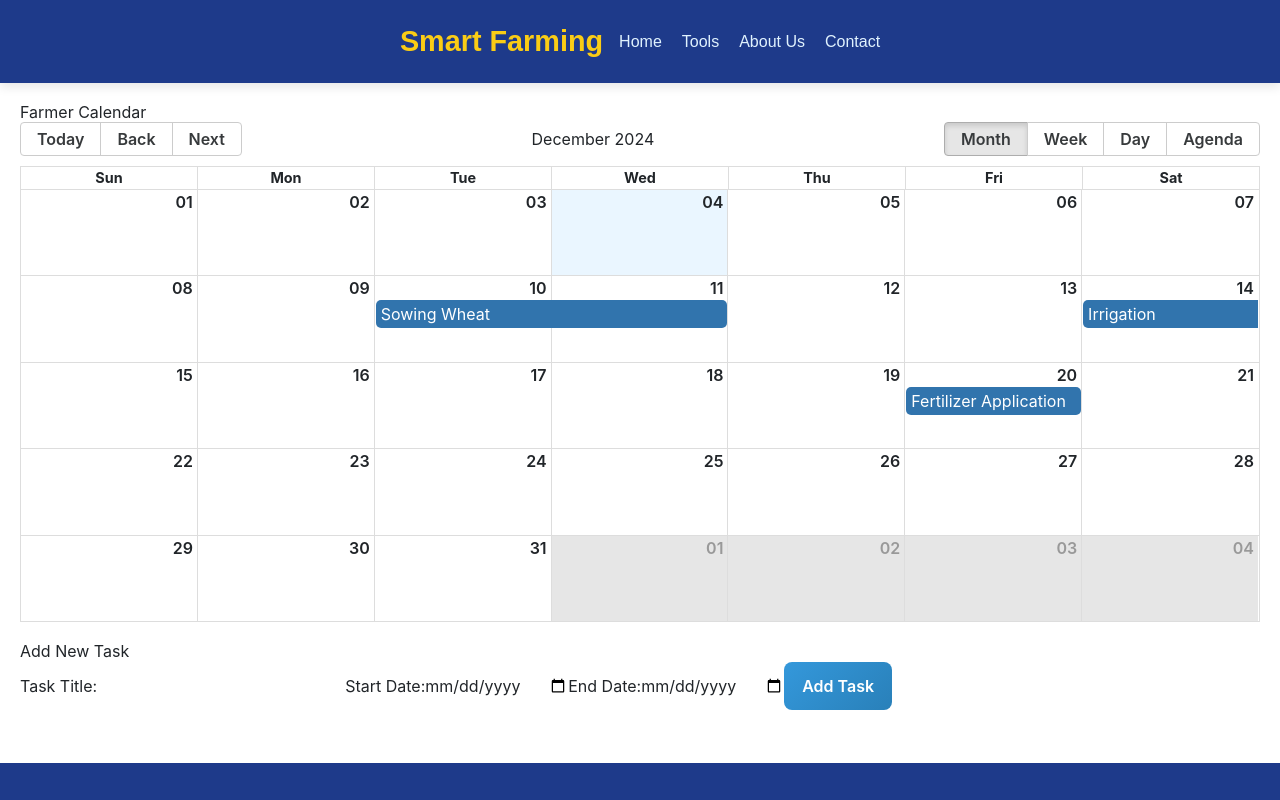
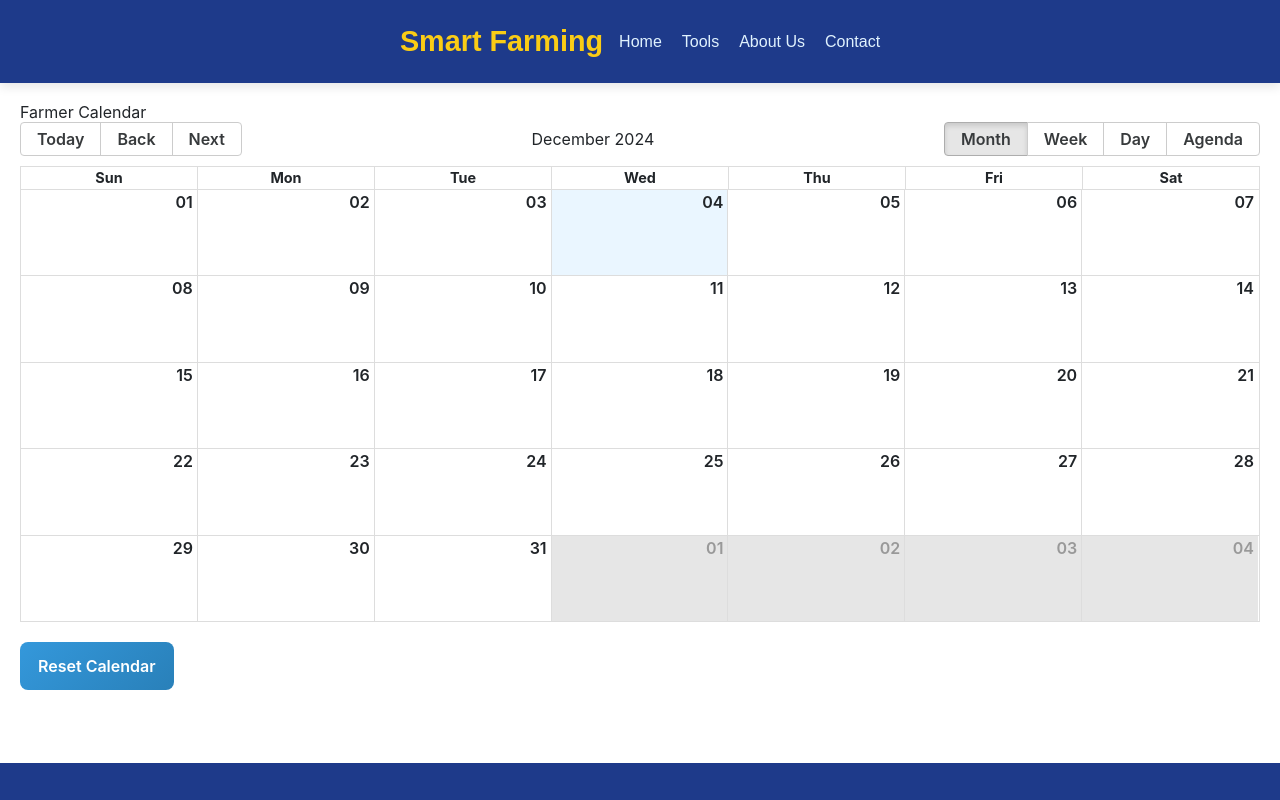
Before and after one commit to saibrvitm/AI-Powered-Agriculture-App, a React (Create React App) app in the folder frontend/frontend/: page /farm-calendar in a window 1280 px wide. Shown: the top 800 px of the page. Built offline with nearby package versions, Linux system fonts and the light colour scheme.

Commit message:
update calendar

```diff
--- a/frontend/frontend/src/components/FarmerCalendar.jsx
+++ b/frontend/frontend/src/components/FarmerCalendar.jsx
@@ -1,4 +1,4 @@
-import React, { useState } from "react";
+import React, { useState, useEffect } from "react";
 import { Calendar, momentLocalizer } from "react-big-calendar";
 import moment from "moment";
 import "react-big-calendar/lib/css/react-big-calendar.css";
@@ -6,28 +6,20 @@ import "react-big-calendar/lib/css/react-big-calendar.css";
 const localizer = momentLocalizer(moment);
 
 const FarmerCalendar = () => {
-  const [events, setEvents] = useState([
-    {
-      title: "Sowing Wheat",
-      start: new Date(2024, 11, 10),
-      end: new Date(2024, 11, 12),
-    },
-    {
-      title: "Irrigation",
-      start: new Date(2024, 11, 14),
-      end: new Date(2024, 11, 15),
-    },
-    {
-      title: "Fertilizer Application",
-      start: new Date(2024, 11, 20),
-      end: new Date(2024, 11, 20),
-    },
-  ]);
+  const [events, setEvents] = useState([]);
 
-  // Function to add new events
-  const addEvent = (title, start, end) => {
-    const newEvent = { title, start: new Date(start), end: new Date(end) };
-    setEvents([...events, newEvent]);
+  // Load events from localStorage on component mount
+  useEffect(() => {
+    const savedEvents = localStorage.getItem("events");
+    if (savedEvents) {
+      setEvents(JSON.parse(savedEvents)); // Parse the JSON string into an array
+    }
+  }, []);
+
+  // Function to reset the calendar
+  const resetCalendar = () => {
+    setEvents([]); // Clear the events state
+    localStorage.removeItem("events"); // Remove events from localStorage
   };
 
   return (
@@ -41,33 +33,10 @@ const FarmerCalendar = () => {
         style={{ height: 500 }}
       />
 
-      <div style={{ marginTop: "20px" }}>
-        <h3>Add New Task</h3>
-        <form
-          onSubmit={(e) => {
-            e.preventDefault();
-            const formData = new FormData(e.target);
-            const title = formData.get("title");
-            const start = formData.get("start");
-            const end = formData.get("end");
-            if (title && start && end) addEvent(title, start, end);
-          }}
-        >
-          <label>
-            Task Title:
-            <input type="text" name="title" required />
-          </label>
-          <label>
-            Start Date:
-            <input type="date" name="start" required />
-          </label>
-          <label>
-            End Date:
-            <input type="date" name="end" required />
-          </label>
-          <button type="submit">Add Task</button>
-        </form>
-      </div>
+      {/* Reset Button */}
+      <button onClick={resetCalendar} style={{ marginTop: "20px" }}>
+        Reset Calendar
+      </button>
     </div>
   );
 };
--- a/frontend/frontend/src/components/WaterAdvisor.jsx
+++ b/frontend/frontend/src/components/WaterAdvisor.jsx
@@ -45,6 +45,31 @@ const WaterAdvisor = () => {
     } finally {
       setLoading(false);
     }
+  };
+
+  // Handle adding the crop cycle to calendar
+  const addCropToCalendar = () => {
+    const currentDate = new Date();
+    const endDate = new Date(currentDate);
+    endDate.setDate(endDate.getDate() + parseInt(formData.Crop_Cycle_Duration));
+
+    // Create the event
+    const newEvent = {
+      title: `${formData.Crop_Name} Cycle`,
+      start: currentDate,
+      end: endDate,
+    };
+
+    // Get existing events from localStorage or initialize with an empty array
+    const storedEvents = JSON.parse(localStorage.getItem("events")) || [];
+
+    // Add the new event to the stored events
+    storedEvents.push(newEvent);
+
+    // Save updated events back to localStorage
+    localStorage.setItem("events", JSON.stringify(storedEvents));
+
+    alert("Crop cycle added to the calendar!");
   };
 
   return (
@@ -140,6 +165,13 @@ const WaterAdvisor = () => {
         </button>
       </form>
 
+      {/* Button to Add Crop Cycle to Calendar */}
+      {predictions && (
+        <div className="add-to-calendar">
+          <button onClick={addCropToCalendar}>Add Crop Cycle to Calendar</button>
+        </div>
+      )}
+
       {/* Display Predictions */}
       {predictions && (
         <div className="predictions">
```
